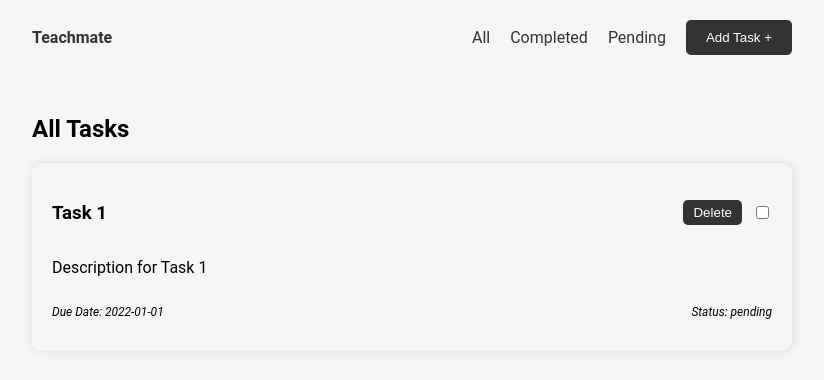
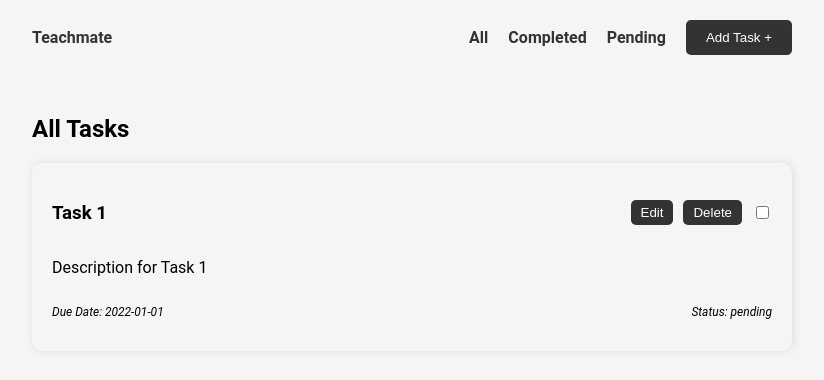
Before and after one commit to lexzee/task-management-dashboard, a Vue app: page / in a window 1280 px wide. Shown: the top 380 px of the page, without its empty margins (228-1052 px from the left). Built offline with nearby package versions, Linux system fonts and the light colour scheme.

Commit message:
Enabled editing of only pending tasks

```diff
--- a/src/App.vue
+++ b/src/App.vue
@@ -27,13 +27,19 @@
     </h2>
     <ul v-if="showAllTasks">
       <li v-for="task in tasks" :key="task.id" class="task" :class="{ 'completed' : task.status === 'completed'}">
-        <!-- <div v-if="showEditTask">
-          <Form heading='Edit Task' @close="toggleShowEditTask" @add-task="addNewTask"/>
-        </div> -->
+        <div v-if="showEditTask">
+          <Form
+            heading='Edit Task'
+            @close="toggleShowEditTask"
+            @edit-task="editTask"
+            mode="edit"
+            :task="task"
+          />
+        </div>
         <div class="head">
           <h3>{{ task.title }}</h3>
           <div class="actions">
-            <!-- <button @click="console.log('hello')" v-if="task.status === 'pending'">Edit</button> -->
+            <button @click="toggleShowEditTask" v-if="task.status === 'pending'">Edit</button>
             <button @click="deleteTask(task)">Delete</button>
             <input
               type="checkbox"
@@ -232,7 +238,7 @@ export default defineComponent({
     display: flex;
     list-style: none;
     gap: 20px;
-    font-weight: 400;
+    /* font-weight: 400; */
     align-items: center;
   }
 
--- a/src/components/Form.vue
+++ b/src/components/Form.vue
@@ -63,9 +63,9 @@ export default defineComponent({
   },
   data(){
     return{
-      title:'',
-      description:'',
-      dueDate:'',
+      title: this.task.title,
+      description:this.task.description,
+      dueDate:this.task.dueDate,
       emptyTitle: false,
       emptyDescription: false,
       emptyDueDate: false
```
